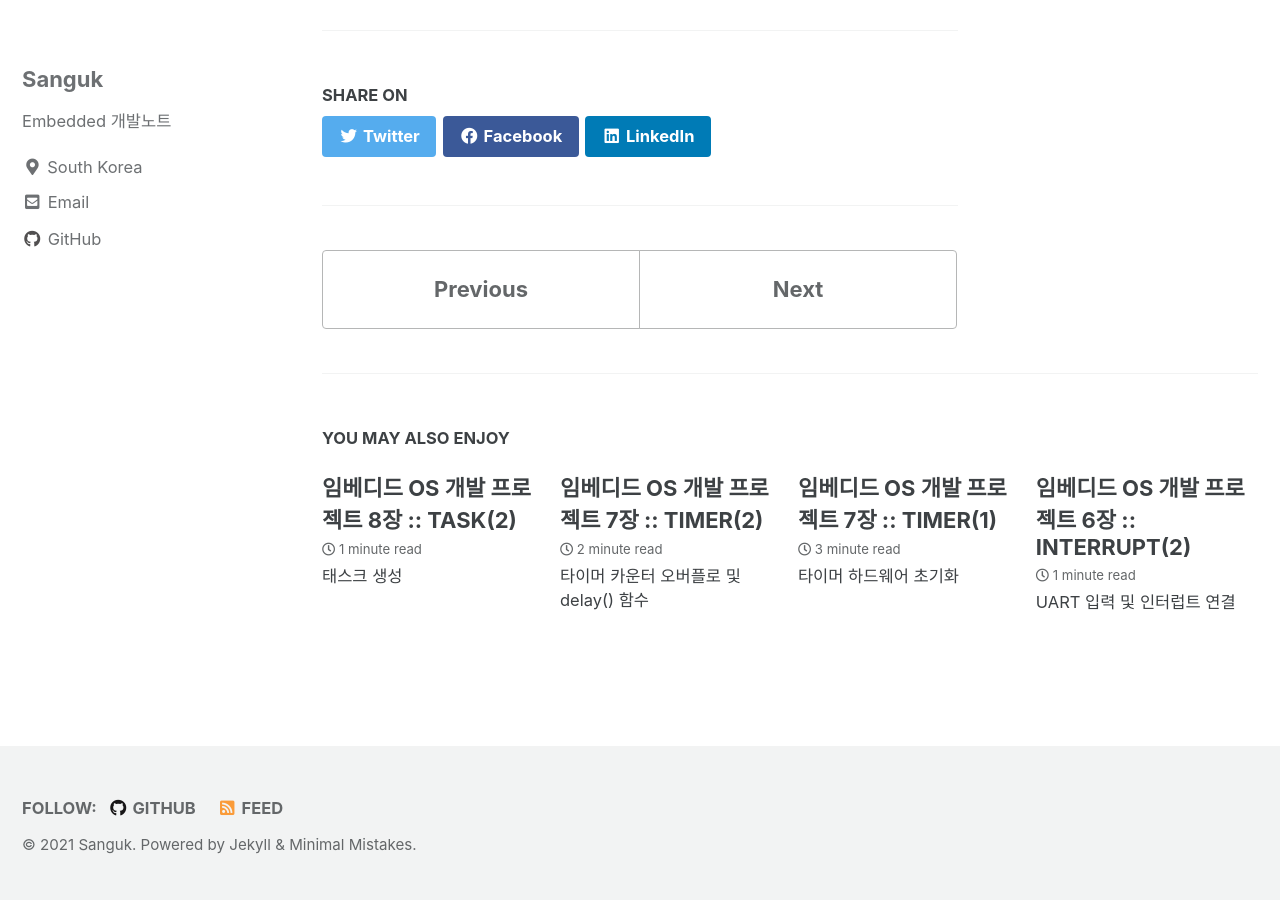
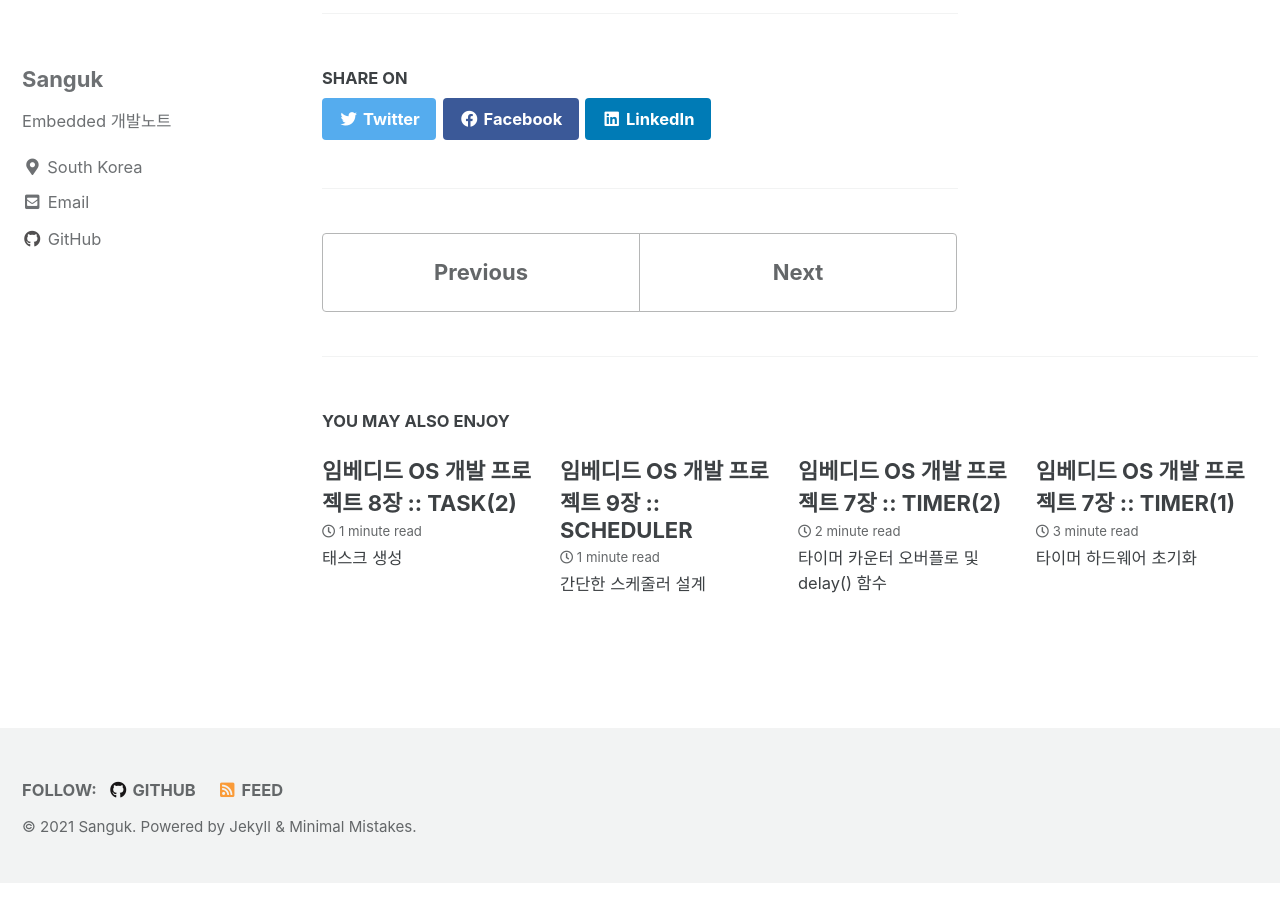
Before and after one commit to SangukisMe/SangukisMe.github.io, a Jekyll site: the page built from _posts/2021-07-27-TASK(1).md, in a window 1280 px wide and 900 px high, scrolled down 6042 px. Built offline with Jekyll 4.4.1, drawn with Linux system fonts in a browser that asks for light colours; cached includes are drawn as plain includes; part of the change alters nothing that is shown.

Commit message:
Add RTOS_Scheduler post

````diff
--- /dev/null
+++ b/_posts/2021-07-27-SCHEDULER.md
@@ -0,0 +1,85 @@
+---
+title: "임베디드 OS 개발 프로젝트 9장 :: SCHEDULER"
+excerpt: "간단한 스케줄러 설계"
+
+toc: true # Table of Contents
+toc_sticky: true # TOC를 고정해주는 역할
+# toc_label: # TOC의 제목 설정
+
+categories:
+  - Embedded RTOS
+tags:
+  - Embedded
+  - RTOS
+last_modified_at: 2021-07-27
+---
+
+<br/>
+
+# 9장 tree
+
+.
+├── Makefile
+├── boot
+│   ├── Entry.S
+│   ├── Handler.c
+│   └── Main.c
+├── hal
+│   ├── HalInterrupt.h
+│   ├── HalTimer.h
+│   ├── HalUart.h
+│   └── rvpb
+│       ├── Interrupt.c
+│       ├── Interrupt.h
+│       ├── Regs.c
+│       ├── Timer.c
+│       ├── Timer.h
+│       ├── Uart.c
+│       └── Uart.h
+├── include
+│   ├── ARMv7AR.h
+│   ├── MemoryMap.h
+│   ├── memio.h
+│   ├── stdarg.h
+│   ├── stdbool.h
+│   └── stdint.h
+├── kernel
+│   ├── task.c
+│   └── task.h
+├── lib
+│   ├── armcpu.c
+│   ├── armcpu.h
+│   ├── stdio.c
+│   ├── stdio.h
+│   ├── stdlib.c
+│   └── stdlib.h
+└── navilos.ld
+
+<br/>
+
+# 9.1 간단한 스케줄러
+
+- 스케줄러란 지금 실행 중인 태스크 다음에 실행할 태스크가 무엇인지 골라주는 녀석이다. 스케줄러를 얼마나 효율적으로 만드느냐에 따라서 RTOS의 성능이 좌우되기도 할 정도로 중요하다.
+
+```bash
+vi task.c
+```
+
+```c
+static uint32_t     sCurrent_tcb_index;
+static KernelTcb_t* Scheduler_round_robin_algorithm(void);
+
+/… 중략 …/
+
+static KernelTcb_t* Scheduler_round_robin_algorithm(void)
+{
+    sCurrent_tcb_index++;
+    sCurrent_tcb_index %= sAllocated_tcb_index;
+
+    return &sTask_list[sCurrent_tcb_index];
+}
+```
+
+- 인덱스를 계속 증가시키면서 대상을 선택하는 라운드 로빈(round robin) 알고리즘을 적용한 스케줄러 함수 구현.
+- sCurrent_tcb_index : 현재 실행 중인 태스크의 태스크 컨트롤 블록 인덱스를 저장. 스케줄러 함수가 호출되면 인덱스를 증가시켜 다음에 동작할 태스크 컨트롤 블록 인덱스로 만든다. 현재 생성된 태스크 컨트롤 블록 인덱스의 최대값을 넘게되면 값이 0이 된다.
+- sTask_list 배열을 읽어 다음에 동작할 태스크 컨트롤 블록을 리턴.
--- a/_posts/2021-07-27-TASK(1).md
+++ b/_posts/2021-07-27-TASK(1).md
@@ -113,8 +113,7 @@ uint32_t Kernel_task_create(KernelTaskFunc_t startFunc);
 - KernelTaskContext_t : 컨텍스트를 추상화한 자료 구조체. ARM의 프로그램 상태 레지스터와 범용 레지스터를 백업할 수 있는 영역을 구조체로 확보해 놓은 것.
 
 - KernelTcb_t : 스택 관련 정보를 저장하는 구조체
-
-- - stack_base : 개별 태스크의 스택 베이스 주소 저장
+  - stack_base : 개별 태스크의 스택 베이스 주소 저장
   - sp : 범용 레지스터에 있는 스택 포인터
 
 - Kernel_task_init() : 커널의 태스크 관련 기능을 초기화하는 함수.
````
